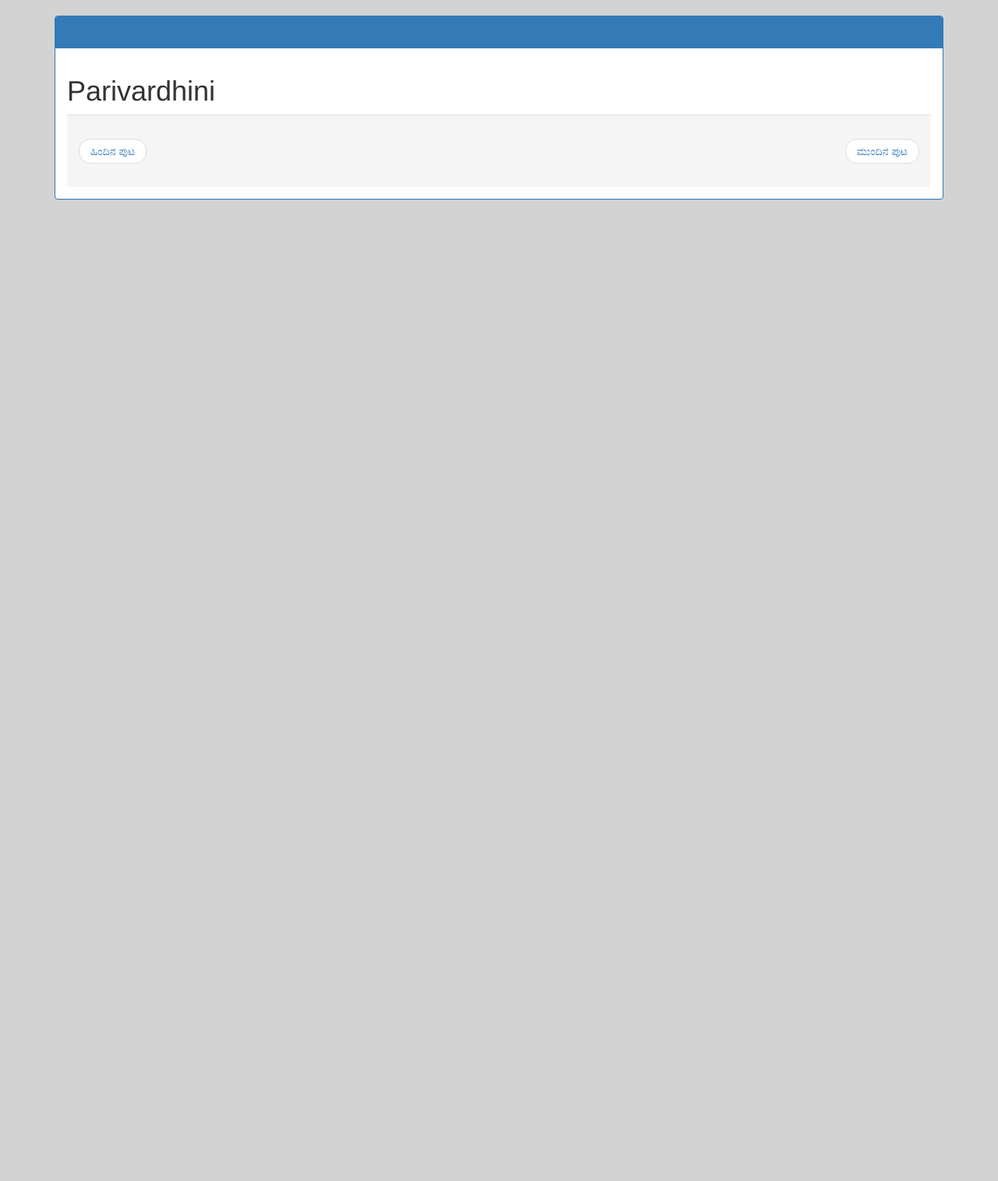
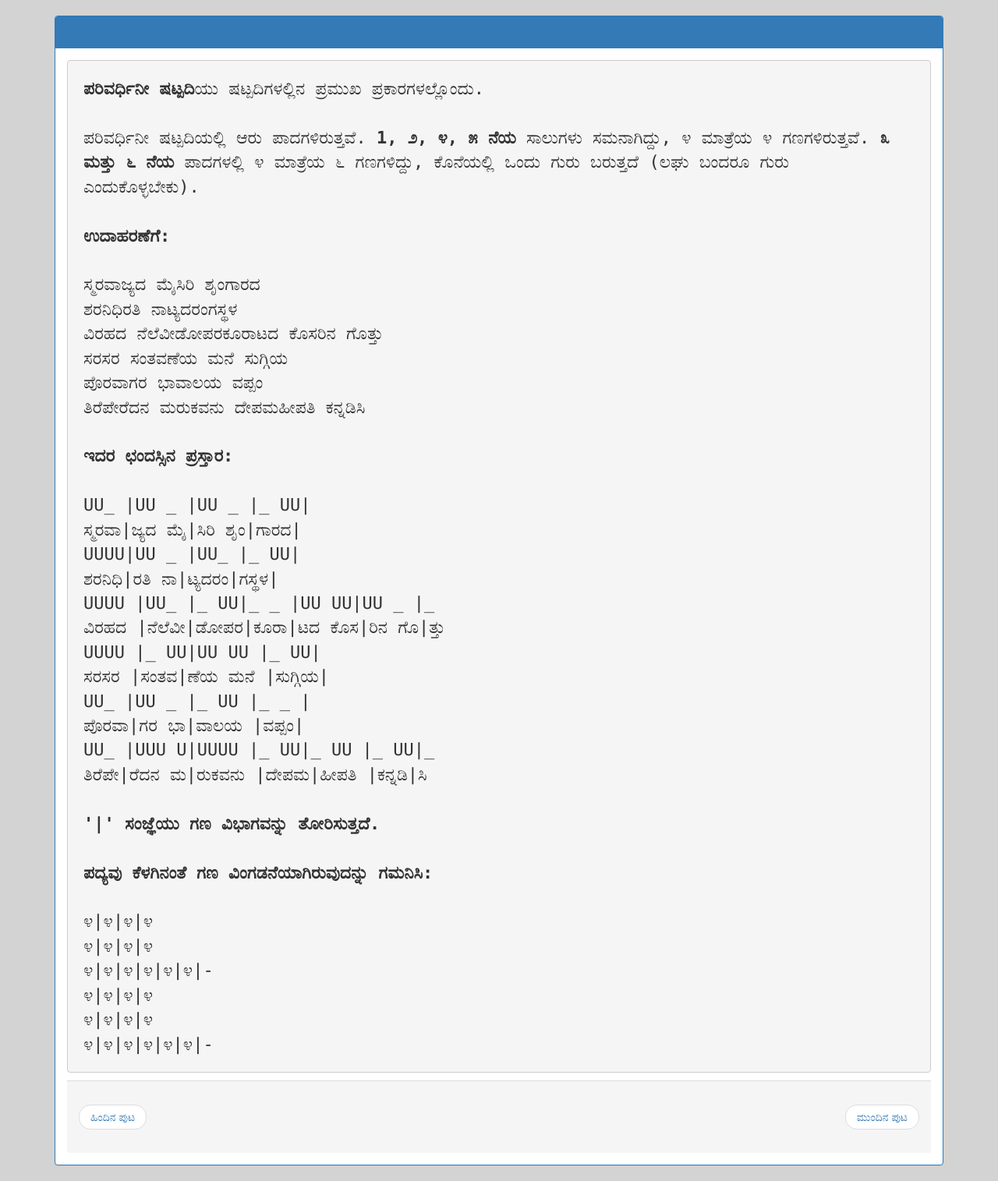
Before and after one commit to anuprshetty/chandassu, a Flask app: template templates/chandassu/shatpadi/parivardhini.html in a window 1280 px wide. Shown: the part 75-1590 px from the top of the page at 78% size. Before the commit the page ends 331 px from the top, so only its background shows below. Run offline with Flask 3, Linux system fonts and the light colour scheme; the template is opened without the code that fills it, so the values that code supplies are empty; some libraries are stand-ins or nearby versions.

Commit message:
routing for parivardhini shatpadi

```diff
--- a/templates/chandassu/shatpadi/parivardhini.html
+++ b/templates/chandassu/shatpadi/parivardhini.html
@@ -1,3 +1,42 @@
 <!DOCTYPE html> {% extends 'base.html' %} {% block body %}
-<h1>Parivardhini</h1>
+<pre class="pre-wrap">
+<b>ಪರಿವರ್ಧಿನೀ ಷಟ್ಪದಿ</b>ಯು ಷಟ್ಪದಿಗಳಲ್ಲಿನ ಪ್ರಮುಖ ಪ್ರಕಾರಗಳಲ್ಲೊಂದು.
+
+ಪರಿವರ್ಧಿನೀ ಷಟ್ಪದಿಯಲ್ಲಿ ಆರು ಪಾದಗಳಿರುತ್ತವೆ. <b>1, ೨, ೪, ೫ ನೆಯ</b> ಸಾಲುಗಳು ಸಮನಾಗಿದ್ದು, ೪ ಮಾತ್ರೆಯ ೪ ಗಣಗಳಿರುತ್ತವೆ. <b>೩ ಮತ್ತು ೬ ನೆಯ</b> ಪಾದಗಳಲ್ಲಿ ೪ ಮಾತ್ರೆಯ ೬ ಗಣಗಳಿದ್ದು, ಕೊನೆಯಲ್ಲಿ ಒಂದು ಗುರು ಬರುತ್ತದೆ (ಲಘು ಬಂದರೂ ಗುರು ಎಂದುಕೊಳ್ಳಬೇಕು).
+
+<b>ಉದಾಹರಣೆಗೆ:</b>
+
+ಸ್ಮರವಾಜ್ಯದ ಮೈಸಿರಿ ಶೃಂಗಾರದ
+ಶರನಿಧಿರತಿ ನಾಟ್ಯದರಂಗಸ್ಥಳ
+ವಿರಹದ ನೆಲೆವೀಡೋಪರಕೂರಾಟದ ಕೊಸರಿನ ಗೊತ್ತು
+ಸರಸರ ಸಂತವಣೆಯ ಮನೆ ಸುಗ್ಗಿಯ
+ಪೊರವಾಗರ ಭಾವಾಲಯ ವಪ್ಪಂ
+ತಿರೆಪೇರೆದನ ಮರುಕವನು ದೇಪಮಹೀಪತಿ ಕನ್ನಡಿಸಿ
+
+<b>ಇದರ ಛಂದಸ್ಸಿನ ಪ್ರಸ್ತಾರ:</b>
+
+UU_ |UU _ |UU _ |_ UU|
+ಸ್ಮರವಾ|ಜ್ಯದ ಮೈ|ಸಿರಿ ಶೃಂ|ಗಾರದ|
+UUUU|UU _ |UU_ |_ UU|
+ಶರನಿಧಿ|ರತಿ ನಾ|ಟ್ಯದರಂ|ಗಸ್ಥಳ|
+UUUU |UU_ |_ UU|_ _ |UU UU|UU _ |_
+ವಿರಹದ |ನೆಲೆವೀ|ಡೋಪರ|ಕೂರಾ|ಟದ ಕೊಸ|ರಿನ ಗೊ|ತ್ತು
+UUUU |_ UU|UU UU |_ UU|
+ಸರಸರ |ಸಂತವ|ಣೆಯ ಮನೆ |ಸುಗ್ಗಿಯ|
+UU_ |UU _ |_ UU |_ _ |
+ಪೊರವಾ|ಗರ ಭಾ|ವಾಲಯ |ವಪ್ಪಂ|
+UU_ |UUU U|UUUU |_ UU|_ UU |_ UU|_
+ತಿರೆಪೇ|ರೆದನ ಮ|ರುಕವನು |ದೇಪಮ|ಹೀಪತಿ |ಕನ್ನಡಿ|ಸಿ
+
+<b>'|' ಸಂಜ್ಞೆಯು ಗಣ ವಿಭಾಗವನ್ನು ತೋರಿಸುತ್ತದೆ.
+
+ಪದ್ಯವು ಕೆಳಗಿನಂತೆ ಗಣ ವಿಂಗಡನೆಯಾಗಿರುವುದನ್ನು ಗಮನಿಸಿ:</b>
+
+೪|೪|೪|೪
+೪|೪|೪|೪
+೪|೪|೪|೪|೪|೪|-
+೪|೪|೪|೪
+೪|೪|೪|೪
+೪|೪|೪|೪|೪|೪|-
+</pre>
 {% endblock %}
```
Also changed, not shown: blueprints/chandassu/shatpadi.py (+8 -1 lines).
